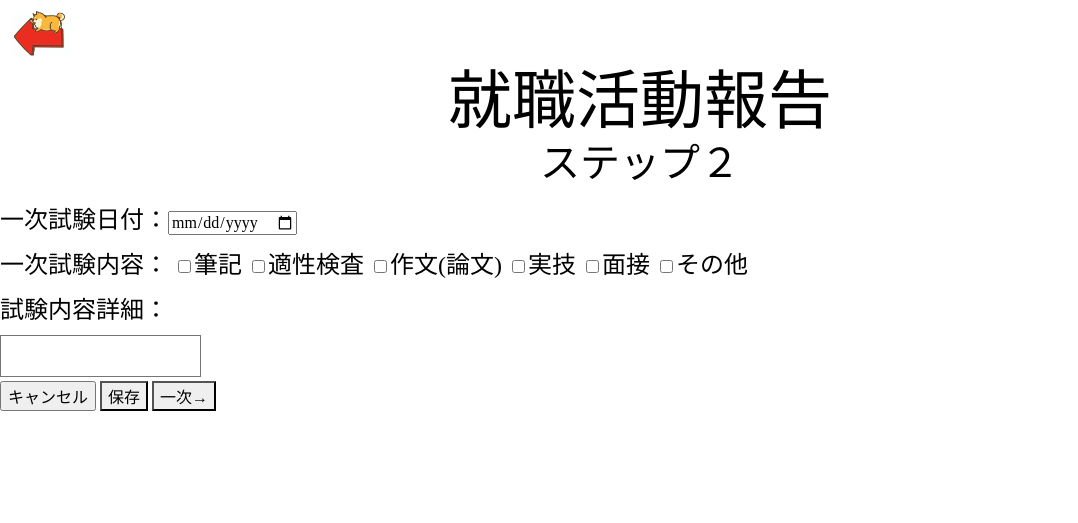
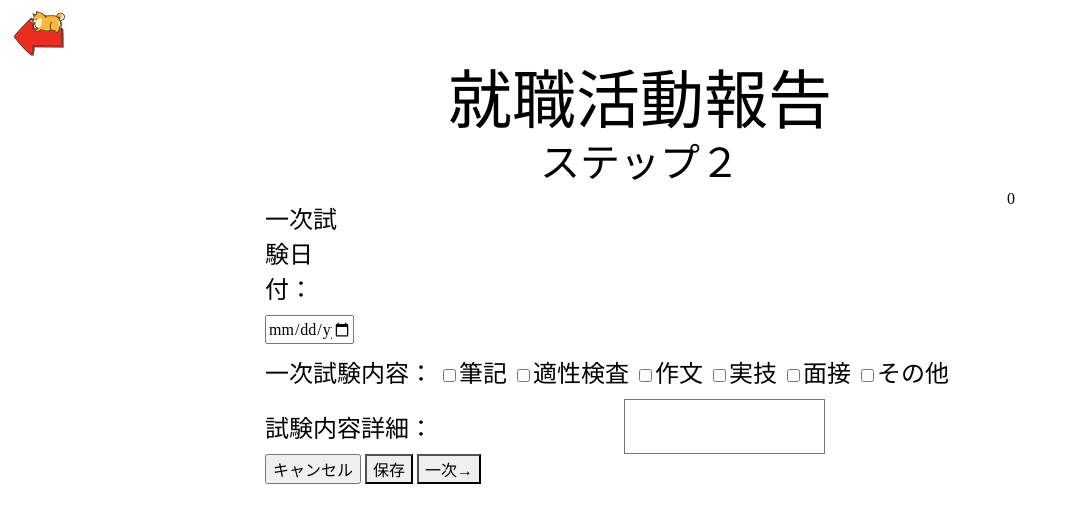
Before and after one commit to Yamashiro-R/Development_Practice, a PHP site: page /Input_Form_2_1.html in a window 1280 px wide. Shown: the top 523 px of the page, without its empty margins (0-1078 px from the left). Run offline with PHP 8.4, Linux system fonts and the light colour scheme.

Commit message:
Input_Form_2_1編集
一次コミット

```diff
--- a/Input_Form_2_1.html
+++ b/Input_Form_2_1.html
@@ -13,32 +13,35 @@
                 <h1>就職活動報告</h1>
                 <h2>ステップ２</h2>
             </div>
-            <div class="input_body_2">
+            <div class="big-div">
                 <form action="#">
-                    <div class="input_aria">
-                        <div class="warpper-1">
-                            <div class="container">
-                                <p><label>一次試験日付：<input type="date" name="once_date"></label></p>
+                    <!-- <div class="input_aria"> -->
+                        <div class="div-info Input_Form_2_1">
+                            <div class="divdiv_col_1">
+                                <p class="p-info_col_1">一次試験日付：</p>
+                                <input type="date" class="input-view" name="once_date">
+                            </div>0
                                 <p>一次試験内容：
-                                    <input type="checkbox" name="writing">筆記
-                                    <input type="checkbox" name="aptitude">適性検査
-                                    <input type="checkbox" name="conposition">作文(論文)
-                                    <input type="checkbox" name="practical_skill">実技
-                                    <input type="checkbox" name="interview">面接
-                                    <input type="checkbox" name="order">その他
+                                    <input type="checkbox" name="Primary_exam_content"  value="writing">筆記
+                                    <input type="checkbox" name="Primary_exam_content" value="aptitude">適性検査
+                                    <input type="checkbox" name="Primary_exam_content" value="conposition">作文
+                                    <input type="checkbox" name="Primary_exam_content" value="practical_skill">実技
+                                    <input type="checkbox" name="Primary_exam_content" value="interview">面接
+                                    <input type="checkbox" name="Primary_exam_content" value="order">その他
                                 </p>
                                 <p><label for="once_starge_exam_detail">試験内容詳細：</label></p>
                                 <textarea name="once_starge_exam_detail"></textarea><br>
-                            </div>
                         </div>
-                    </div>
-                    <div class="btn_area">
-                       <input type="reset"  class="btn_item" value="キャンセル" alt="キャンセル">
+                    <!-- </div>   -->
+                    <div class="button">
+                        <input type="reset"  class="btn_item" value="キャンセル" alt="キャンセル">
                         <input type="button" class="btn_item" value="保存" alt="保存">
                         <input type="button" onclick="location.href='Input_Form_2_2.html'" class="btn_item" value="一次→" alt="一次→">
                     </div>
                 </form>
             </div>
+
+
 
 
         </body>
--- a/style.css
+++ b/style.css
@@ -468,7 +468,6 @@ p {
 }
 
 
-
 /*フレキシブル設定↓*/
 
  @media screen and (min-width: 760px){
```
Also changed, not shown: Input_Form_1.html (+8 -8 lines).
